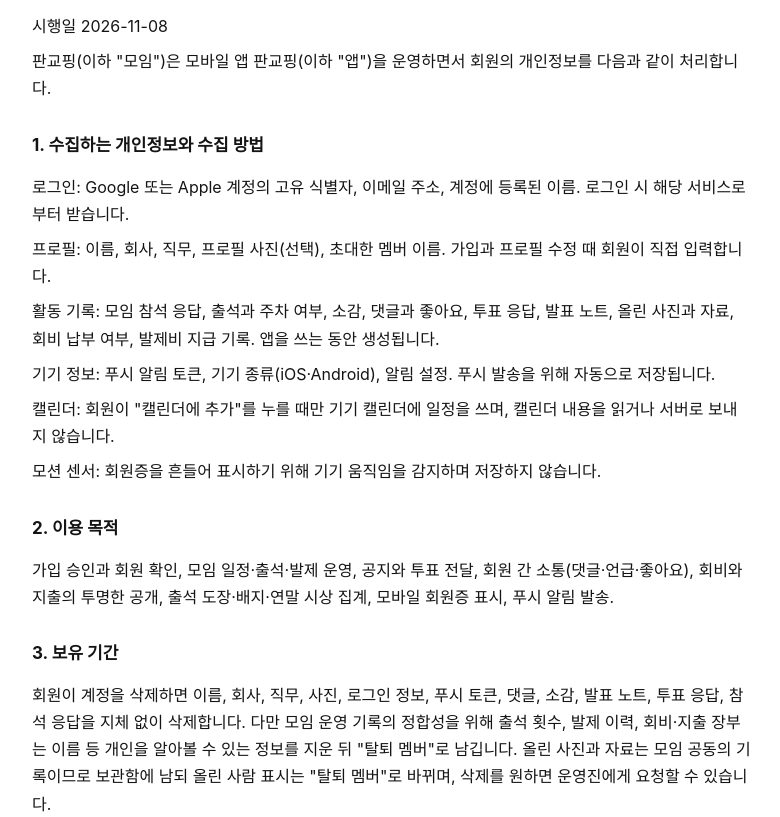
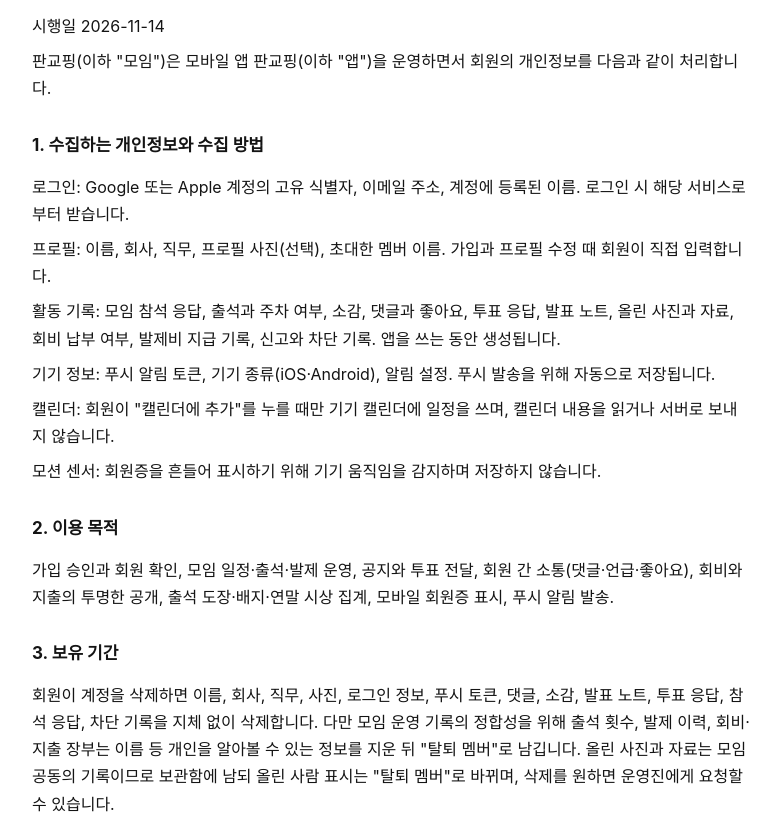
Before and after one commit to cocobanana-spec/pangyoping-docs, a plain HTML site: page privacy.html in a window 1280 px wide. Shown: the part 135-952 px from the top of the page, without its empty margins (248-1028 px from the left). Drawn offline with Linux system fonts and the light colour scheme.

Commit message:
약관 2026-11-14: 무관용·신고·차단·24시간 조치 조항

```diff
--- a/privacy.html
+++ b/privacy.html
@@ -1,14 +1,14 @@
 <!doctype html>
 <html lang="ko"><head><meta charset="utf-8"><meta name="viewport" content="width=device-width, initial-scale=1"><title>판교핑 개인정보 처리방침</title>
 <style>body{font-family:-apple-system,BlinkMacSystemFont,"Apple SD Gothic Neo","Pretendard",sans-serif;max-width:720px;margin:40px auto;padding:0 20px;line-height:1.7;color:#141414}h1{font-size:24px}h2{font-size:17px;margin-top:28px}p{margin:8px 0}a{color:#FF2D87}nav{margin:24px 0}</style></head>
-<body><nav><a href="./index.html">판교핑 문서</a></nav><h1>판교핑 개인정보 처리방침</h1><p>시행일 2026-11-08</p>
+<body><nav><a href="./index.html">판교핑 문서</a></nav><h1>판교핑 개인정보 처리방침</h1><p>시행일 2026-11-14</p>
 
 <p>판교핑(이하 "모임")은 모바일 앱 판교핑(이하 "앱")을 운영하면서 회원의 개인정보를 다음과 같이 처리합니다.</p>
 
 <h2>1. 수집하는 개인정보와 수집 방법</h2>
 <p>로그인: Google 또는 Apple 계정의 고유 식별자, 이메일 주소, 계정에 등록된 이름. 로그인 시 해당 서비스로부터 받습니다.</p>
 <p>프로필: 이름, 회사, 직무, 프로필 사진(선택), 초대한 멤버 이름. 가입과 프로필 수정 때 회원이 직접 입력합니다.</p>
-<p>활동 기록: 모임 참석 응답, 출석과 주차 여부, 소감, 댓글과 좋아요, 투표 응답, 발표 노트, 올린 사진과 자료, 회비 납부 여부, 발제비 지급 기록. 앱을 쓰는 동안 생성됩니다.</p>
+<p>활동 기록: 모임 참석 응답, 출석과 주차 여부, 소감, 댓글과 좋아요, 투표 응답, 발표 노트, 올린 사진과 자료, 회비 납부 여부, 발제비 지급 기록, 신고와 차단 기록. 앱을 쓰는 동안 생성됩니다.</p>
 <p>기기 정보: 푸시 알림 토큰, 기기 종류(iOS·Android), 알림 설정. 푸시 발송을 위해 자동으로 저장됩니다.</p>
 <p>캘린더: 회원이 "캘린더에 추가"를 누를 때만 기기 캘린더에 일정을 쓰며, 캘린더 내용을 읽거나 서버로 보내지 않습니다.</p>
 <p>모션 센서: 회원증을 흔들어 표시하기 위해 기기 움직임을 감지하며 저장하지 않습니다.</p>
@@ -17,7 +17,7 @@
 <p>가입 승인과 회원 확인, 모임 일정·출석·발제 운영, 공지와 투표 전달, 회원 간 소통(댓글·언급·좋아요), 회비와 지출의 투명한 공개, 출석 도장·배지·연말 시상 집계, 모바일 회원증 표시, 푸시 알림 발송.</p>
 
 <h2>3. 보유 기간</h2>
-<p>회원이 계정을 삭제하면 이름, 회사, 직무, 사진, 로그인 정보, 푸시 토큰, 댓글, 소감, 발표 노트, 투표 응답, 참석 응답을 지체 없이 삭제합니다. 다만 모임 운영 기록의 정합성을 위해 출석 횟수, 발제 이력, 회비·지출 장부는 이름 등 개인을 알아볼 수 있는 정보를 지운 뒤 "탈퇴 멤버"로 남깁니다. 올린 사진과 자료는 모임 공동의 기록이므로 보관함에 남되 올린 사람 표시는 "탈퇴 멤버"로 바뀌며, 삭제를 원하면 운영진에게 요청할 수 있습니다.</p>
+<p>회원이 계정을 삭제하면 이름, 회사, 직무, 사진, 로그인 정보, 푸시 토큰, 댓글, 소감, 발표 노트, 투표 응답, 참석 응답, 차단 기록을 지체 없이 삭제합니다. 다만 모임 운영 기록의 정합성을 위해 출석 횟수, 발제 이력, 회비·지출 장부는 이름 등 개인을 알아볼 수 있는 정보를 지운 뒤 "탈퇴 멤버"로 남깁니다. 올린 사진과 자료는 모임 공동의 기록이므로 보관함에 남되 올린 사람 표시는 "탈퇴 멤버"로 바뀌며, 삭제를 원하면 운영진에게 요청할 수 있습니다.</p>
 
 <h2>4. 제3자 제공과 처리 위탁</h2>
 <p>모임은 개인정보를 판매하지 않으며 모임 밖 제3자에게 제공하지 않습니다. 앱 운영을 위해 다음 서비스에 처리를 맡깁니다.</p>
```
Also changed, not shown: index.html (+1 -1 lines), photo.html (+1 -1 lines), terms.html (+3 -1 lines).
